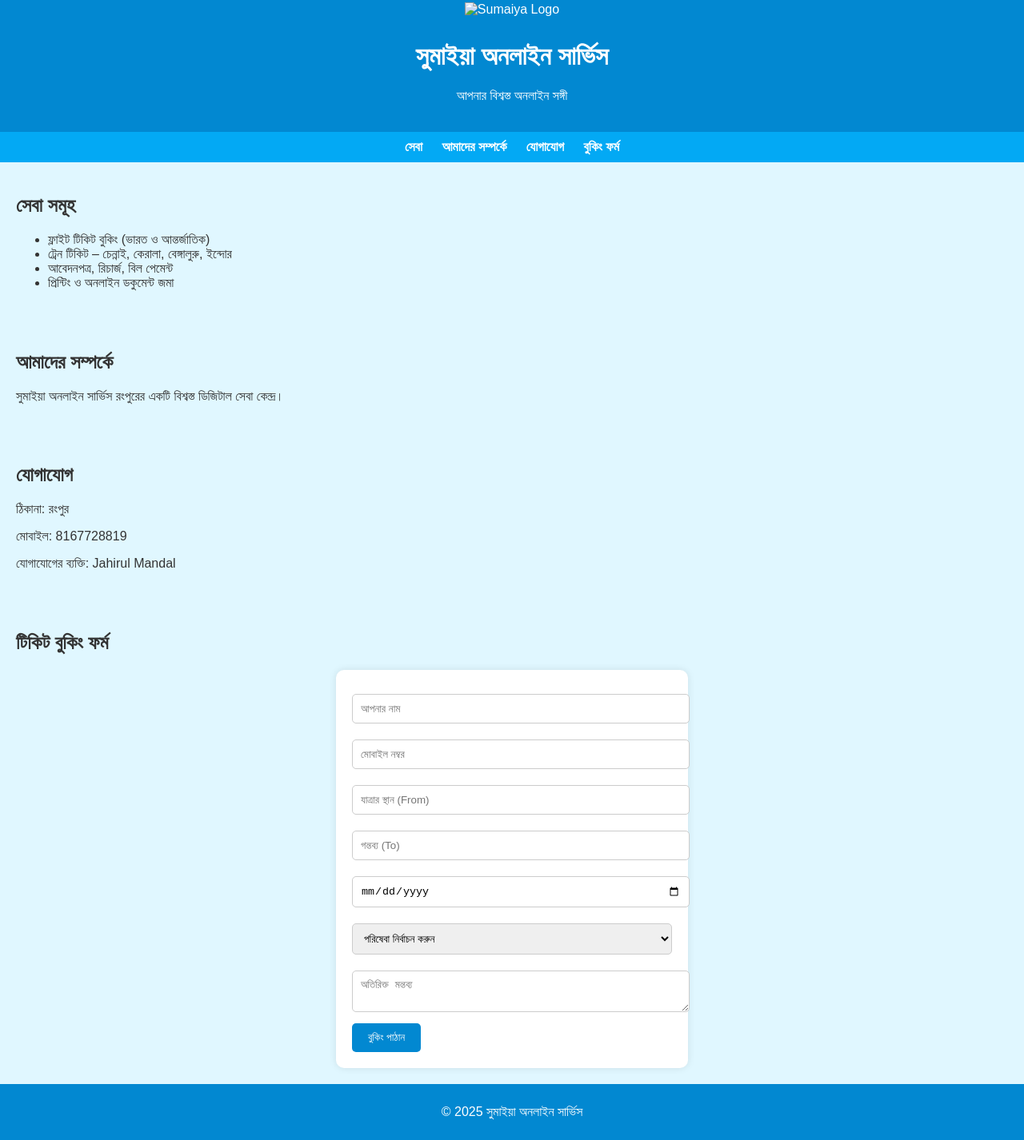
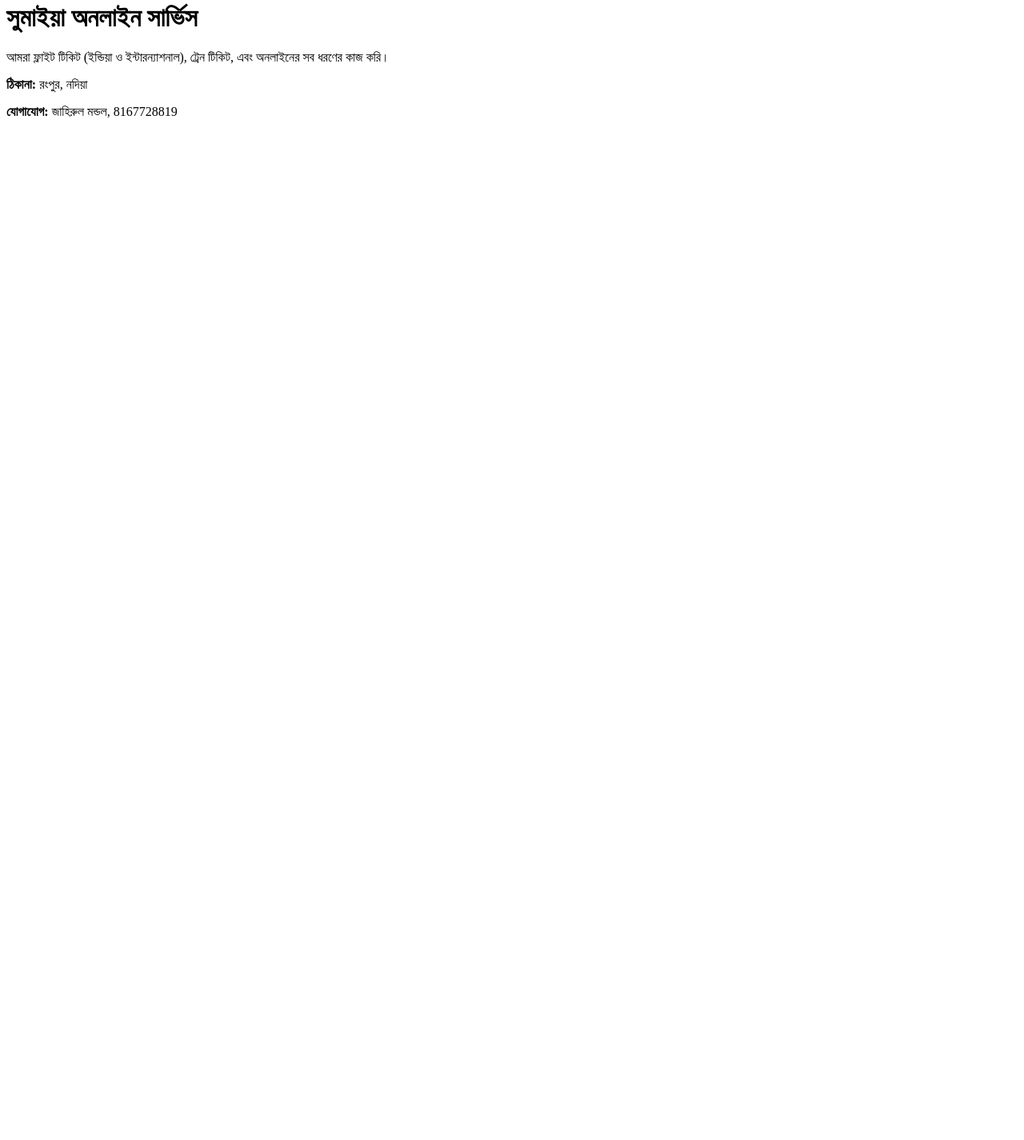
Before and after one commit to Suroj64/Suroj64.github.io, a plain HTML site: page index.html in a window 1280 px wide. Shown: the part 17-1443 px from the top of the page at 80% size. After the commit the page ends 800 px from the top, so only its background shows below. Drawn offline with Linux system fonts and the light colour scheme.

Commit message:
Update index.html

```diff
--- a/index.html
+++ b/index.html
@@ -1,130 +1,17 @@
-
 <!DOCTYPE html>
 <html lang="bn">
 <head>
-  <meta charset="UTF-8">
-  <meta name="viewport" content="width=device-width, initial-scale=1.0">
-  <title>Sumaiya Online Service</title>
-  <style>
-    body {
-      font-family: sans-serif;
-      background: #e0f7ff;
-      margin: 0;
-      padding: 0;
-      color: #333;
-    }
-    header {
-      background: #0288d1;
-      color: white;
-      text-align: center;
-      padding: 20px;
-    }
-    header img {
-      max-width: 150px;
-      margin-bottom: 10px;
-    }
-    nav {
-      background: #03a9f4;
-      text-align: center;
-      padding: 10px;
-    }
-    nav a {
-      color: white;
-      text-decoration: none;
-      margin: 10px;
-      font-weight: bold;
-    }
-    section {
-      padding: 20px;
-    }
-    form {
-      background: white;
-      padding: 20px;
-      border-radius: 10px;
-      max-width: 400px;
-      margin: auto;
-      box-shadow: 0 0 10px rgba(0,0,0,0.1);
-    }
-    input, textarea, select {
-      width: 100%;
-      padding: 10px;
-      margin: 10px 0;
-      border-radius: 5px;
-      border: 1px solid #ccc;
-    }
-    button {
-      background-color: #0288d1;
-      color: white;
-      padding: 10px 20px;
-      border: none;
-      border-radius: 5px;
-      cursor: pointer;
-    }
-    footer {
-      background: #0288d1;
-      color: white;
-      text-align: center;
-      padding: 10px;
-    }
-  </style>
+  <meta charset="UTF-8" />
+  <meta name="viewport" content="width=device-width, initial-scale=1.0" />
+  <meta name="description" content="Sumaiya Online Service - রংপুর ভিত্তিক অনলাইন সার্ভিস: ফ্লাইট টিকিট, ট্রেন টিকিট, রিচার্জ, অনলাইন ফর্ম, ইত্যাদি।">
+  <meta name="keywords" content="Sumaiya Online Service, অনলাইন সার্ভিস, রংপুর, Jahirul Mandal, ট্রেন টিকিট, ফ্লাইট বুকিং, ফর্ম ফিলাপ, India, Bangladesh">
+  <meta name="author" content="Jahirul Mandal">
+  <title>সুমাইয়া অনলাইন সার্ভিস - Sumaiya Online Service</title>
 </head>
 <body>
-  <header>
-    <img src="sumaiya_logo.jpg" alt="Sumaiya Logo">
-    <h1>সুমাইয়া অনলাইন সার্ভিস</h1>
-    <p>আপনার বিশ্বস্ত অনলাইন সঙ্গী</p>
-  </header>
-
-  <nav>
-    <a href="#services">সেবা</a>
-    <a href="#about">আমাদের সম্পর্কে</a>
-    <a href="#contact">যোগাযোগ</a>
-    <a href="#booking">বুকিং ফর্ম</a>
-  </nav>
-
-  <section id="services">
-    <h2>সেবা সমূহ</h2>
-    <ul>
-      <li>ফ্লাইট টিকিট বুকিং (ভারত ও আন্তর্জাতিক)</li>
-      <li>ট্রেন টিকিট – চেন্নাই, কেরালা, বেঙ্গালুরু, ইন্দোর</li>
-      <li>আবেদনপত্র, রিচার্জ, বিল পেমেন্ট</li>
-      <li>প্রিন্টিং ও অনলাইন ডকুমেন্ট জমা</li>
-    </ul>
-  </section>
-
-  <section id="about">
-    <h2>আমাদের সম্পর্কে</h2>
-    <p>সুমাইয়া অনলাইন সার্ভিস রংপুরের একটি বিশ্বস্ত ডিজিটাল সেবা কেন্দ্র।</p>
-  </section>
-
-  <section id="contact">
-    <h2>যোগাযোগ</h2>
-    <p>ঠিকানা: রংপুর</p>
-    <p>মোবাইল: 8167728819</p>
-    <p>যোগাযোগের ব্যক্তি: Jahirul Mandal</p>
-  </section>
-
-  <section id="booking">
-    <h2>টিকিট বুকিং ফর্ম</h2>
-    <form>
-      <input type="text" placeholder="আপনার নাম" required>
-      <input type="tel" placeholder="মোবাইল নম্বর" required>
-      <input type="text" placeholder="যাত্রার স্থান (From)" required>
-      <input type="text" placeholder="গন্তব্য (To)" required>
-      <input type="date" required>
-      <select required>
-        <option value="">পরিষেবা নির্বাচন করুন</option>
-        <option value="flight">ফ্লাইট টিকিট</option>
-        <option value="train">ট্রেন টিকিট</option>
-        <option value="other">অন্যান্য</option>
-      </select>
-      <textarea placeholder="অতিরিক্ত মন্তব্য"></textarea>
-      <button type="submit">বুকিং পাঠান</button>
-    </form>
-  </section>
-
-  <footer>
-    <p>&copy; 2025 সুমাইয়া অনলাইন সার্ভিস</p>
-  </footer>
+  <h1>সুমাইয়া অনলাইন সার্ভিস</h1>
+  <p>আমরা ফ্লাইট টিকিট (ইন্ডিয়া ও ইন্টারন্যাশনাল), ট্রেন টিকিট, এবং অনলাইনের সব ধরণের কাজ করি।</p>
+  <p><strong>ঠিকানা:</strong> রংপুর, নদিয়া</p>
+  <p><strong>যোগাযোগ:</strong> জাহিরুল মন্ডল, 8167728819</p>
 </body>
 </html>
```
